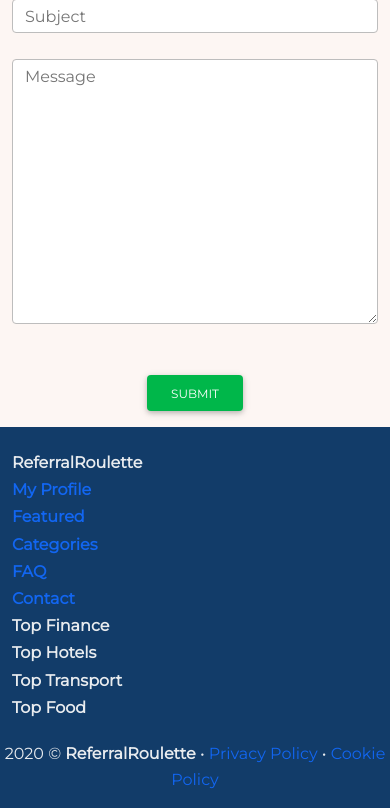
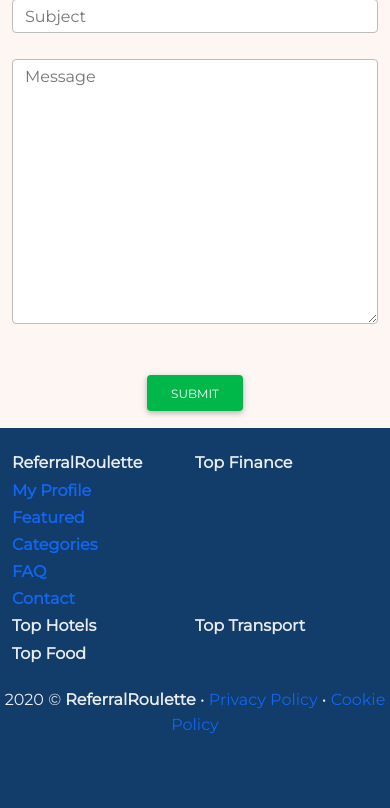
Before and after one commit to vasilzhigilei/ReferralRoulette, a Django app: page /contact in a window 390 px wide. Shown: the part 174-982 px from the top of the page. After the commit the page ends 908 px from the top, so only its background shows below. Run offline with Django 3.2, Linux system fonts and the light colour scheme; the visitor is signed in with stand-in values (Sample User, id 1); parts of the project's set-up code (start-up, migrations or seed data) failed here and were passed over; some libraries are stand-ins or nearby versions.

Commit message:
weightfactor edit

```diff
--- a/referralroulette/templates/base.html
+++ b/referralroulette/templates/base.html
@@ -33,8 +33,6 @@
     href="https://cdnjs.cloudflare.com/ajax/libs/mdb-ui-kit/3.0.0/mdb.min.css"
     rel="stylesheet"
     />
-    <!-- sharethis -->
-    <script type="text/javascript" src="https://platform-api.sharethis.com/js/sharethis.js#property=6000ed3f0b50bc00198f4686&product=inline-share-buttons" async="async"></script>
 
     <!-- CUSTOM LOCAL FILES -->
     <!-- CSS -->
@@ -128,7 +126,7 @@
       <div class="container">
         <div class="row" style="width: 100%;">
           <div class="col-md-1"></div>
-          <div class="col-md-2">
+          <div class="col-6 col-md-2">
             <ul class="footer-list">
               <li><h6>ReferralRoulette</h6></li>
               {% if user.is_authenticated %}
@@ -143,7 +141,7 @@
               <li><h6><a href="/contact">Contact</a></h6></li>
             </ul>
           </div>
-          <div class="col-md-2">
+          <div class="col-6 col-md-2">
             <ul class="footer-list">
               <li><h6>Top Finance</h6></li>
               {% for service in featured.finance %}
@@ -151,7 +149,7 @@
               {% endfor %}
             </ul>
           </div>
-          <div class="col-md-2">
+          <div class="col-6 col-md-2">
             <ul class="footer-list">
               <li><h6>Top Hotels</h6></li>
               {% for service in featured.hotels %}
@@ -159,7 +157,7 @@
               {% endfor %}
             </ul>
           </div>
-          <div class="col-md-2">
+          <div class="col-6 col-md-2">
             <ul class="footer-list">
               <li><h6>Top Transport</h6></li>
               {% for service in featured.transport %}
@@ -167,7 +165,7 @@
               {% endfor %}
             </ul>
           </div>
-          <div class="col-md-2">
+          <div class="col-6 col-md-2">
             <ul class="footer-list">
               <li><h6>Top Food</h6></li>
               {% for service in featured.food %}
--- a/referralroulette/templates/categories.html
+++ b/referralroulette/templates/categories.html
@@ -15,7 +15,7 @@
         <script>
             var options = {
                 weightFactor: function (size) {
-                    return (Math.min(size/8, 1.0)+1)*30; // min 30, max (1+1)*30 @ 8 tags across services
+                    return (Math.min(size/5, 1.0)*2+1)*20; // min 20, max (1+1)*40 @ 8 tags across services
                 },
                 backgroundColor: '#ece7e400',
                 shrinkToFit: true,
```
Also changed, not shown: referralroulette/templates/for.html (+23 -7 lines).
